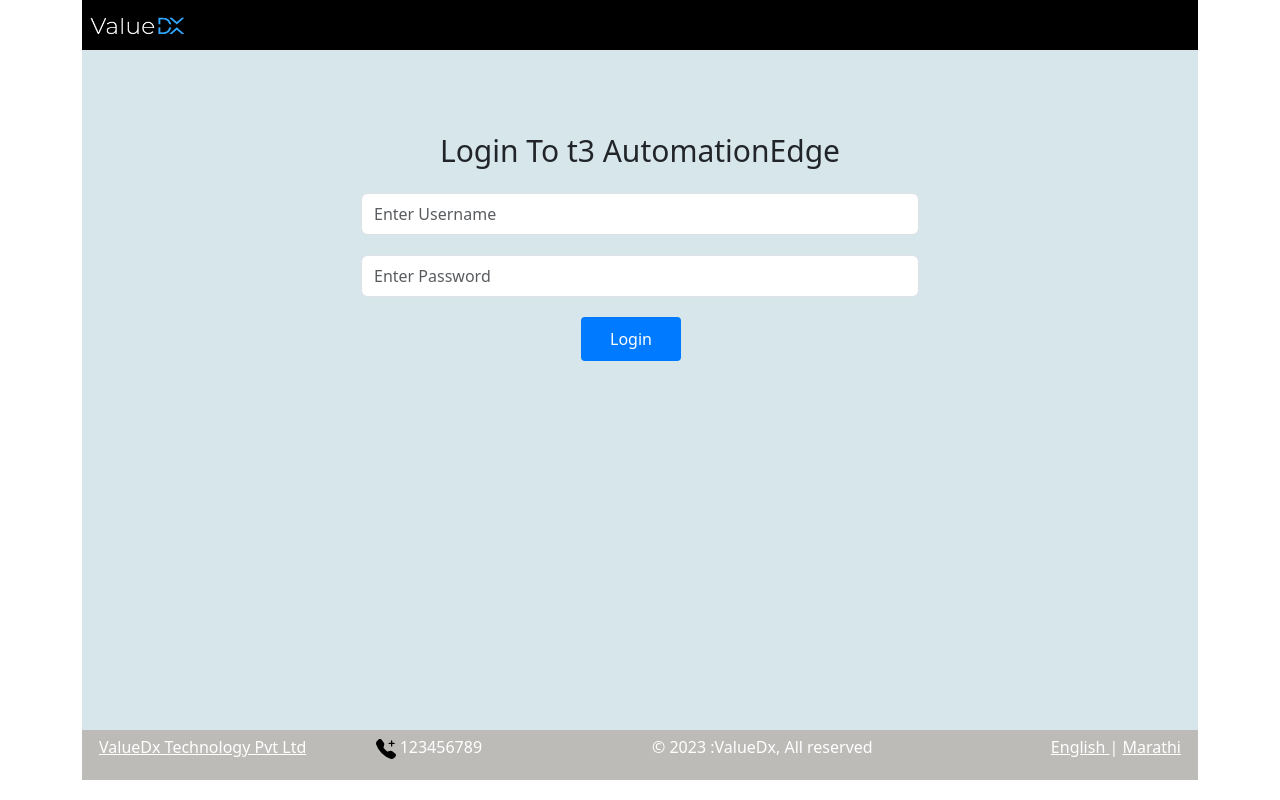
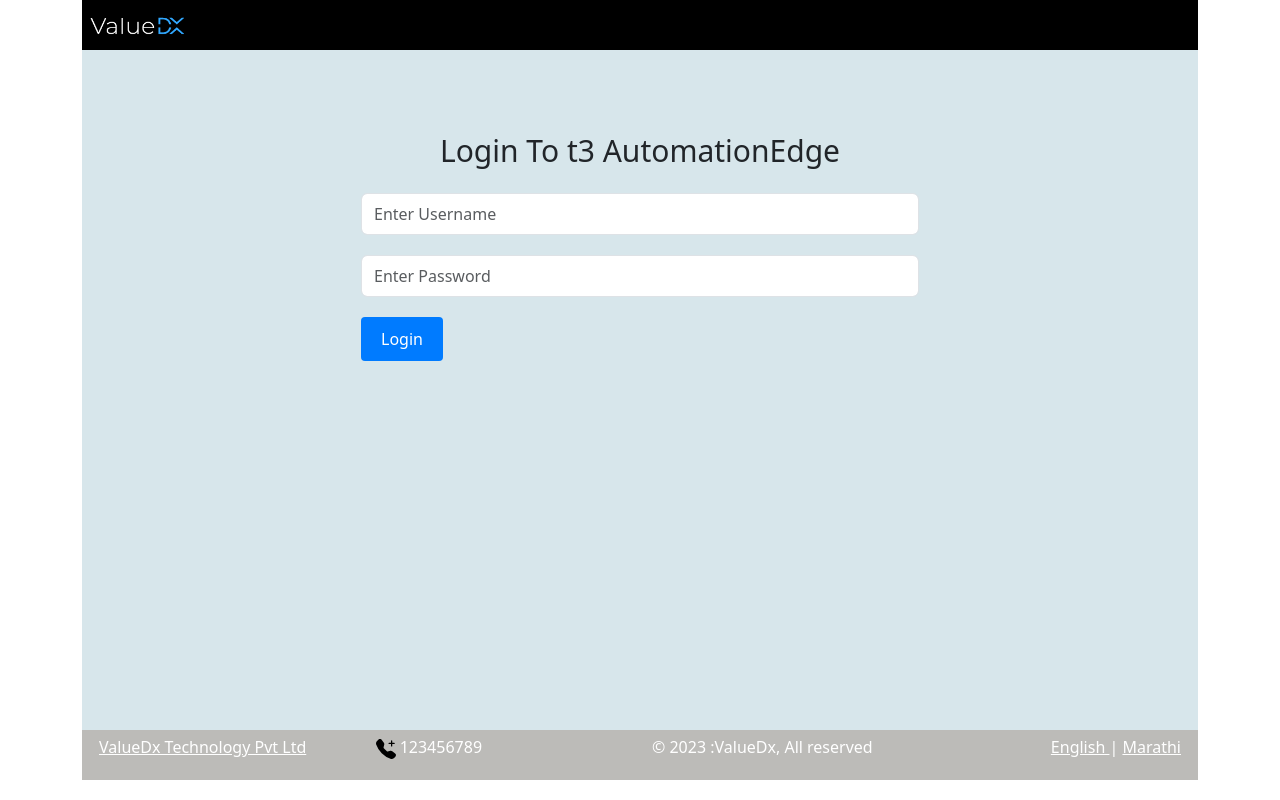
Before and after one commit to vdvaibhavp/project_ui, a React (Create React App) app: page / in a window 1280 px wide. Built offline with nearby package versions, Linux system fonts and the light colour scheme.

Commit message:
footer class change for button

```diff
--- a/src/Components/Footer/Footer.css
+++ b/src/Components/Footer/Footer.css
@@ -28,7 +28,8 @@
       width: 50%;
       margin: auto;
   }
-  button.btn.btn-primary {
+
+  .login-page {
       width: 100px;
       margin-left: 220px;
   }
```
